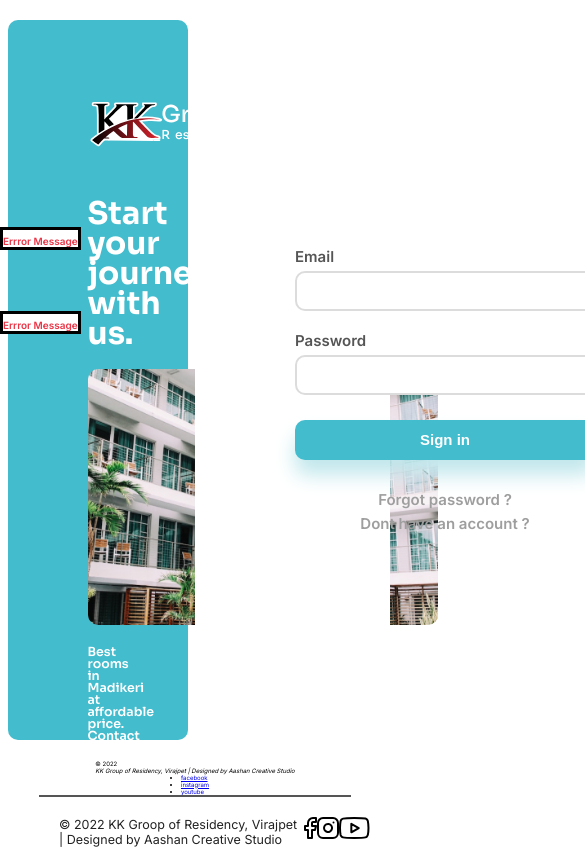
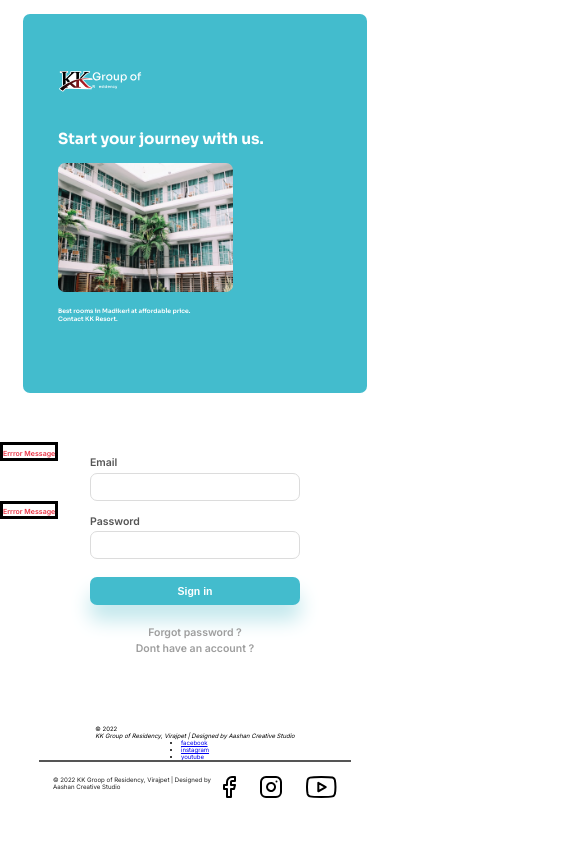
Before and after one commit to jest-in/resort-kk-residency, a React (Create React App) app: page /login in a window 390 px wide. Shown: the whole page, 585 px wide, since content can reach past the window. Built offline with nearby package versions, Linux system fonts and the light colour scheme.

Commit message:
media-query created

```diff
--- a/src/media-query.css
+++ b/src/media-query.css
@@ -0,0 +1,66 @@
+/* Extra small devices (phones, 600px and down) */
+@media only screen and (max-width: 37em) {
+    * {
+        font-size: 43.75%;
+    }
+    .sign-in-container {
+        flex-direction: column;
+        height: auto;
+    }
+    .login-div1 {
+        width: 100%;
+    }
+    .login-div1-container {
+        width: 95%;
+        padding: 8rem 10rem 10rem 5rem;
+    }
+    .logo-container {
+        width: 12rem;
+    }
+    .login-image-container img {
+        width: 25rem;
+    }
+    .login-div2 {
+        width: 100%;
+        padding-left: 0;
+        justify-content: center;
+        padding-top: 5rem;
+    }
+    .login-footer {
+        margin-top: 10rem;
+    }
+    .login-footer-sec1 {
+        width: 60%;
+    }
+    .login-footer-sec2 {
+        width: 40%;
+    }
+}
+
+/* Small devices (portrait tablets and large phones, 600px and up) */
+@media only screen and (min-width: 37em) and (max-width: 48em) {
+    * {
+        font-size: 43.75%;
+    }
+}
+
+/* Medium devices (landscape tablets, 768px and up) */
+@media only screen and (min-width: 48em) and (max-width: 62em) {
+    * {
+        font-size: 50%;
+    }
+}
+
+/* Large devices (laptops/desktops, 992px and up) */
+@media only screen and (min-width: 62em) and (max-width: 75em) {
+    * {
+        font-size: 53.125%;
+    }
+}
+
+/* Extra large devices (large laptops and desktops, 1200px and up) */
+@media only screen and (min-width: 75em) {
+    * {
+        font-size: 62.5%;
+    }
+}
```
